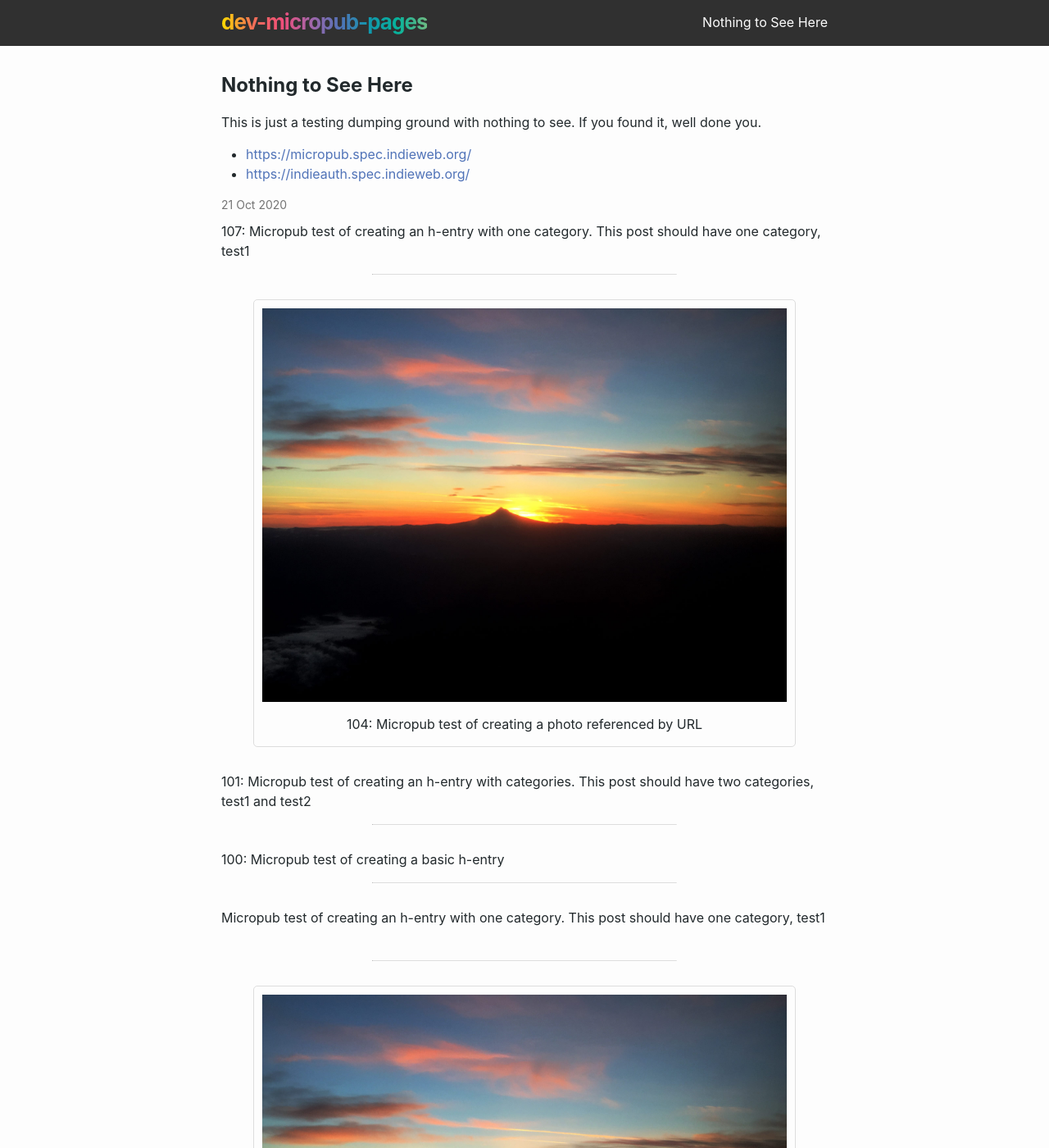
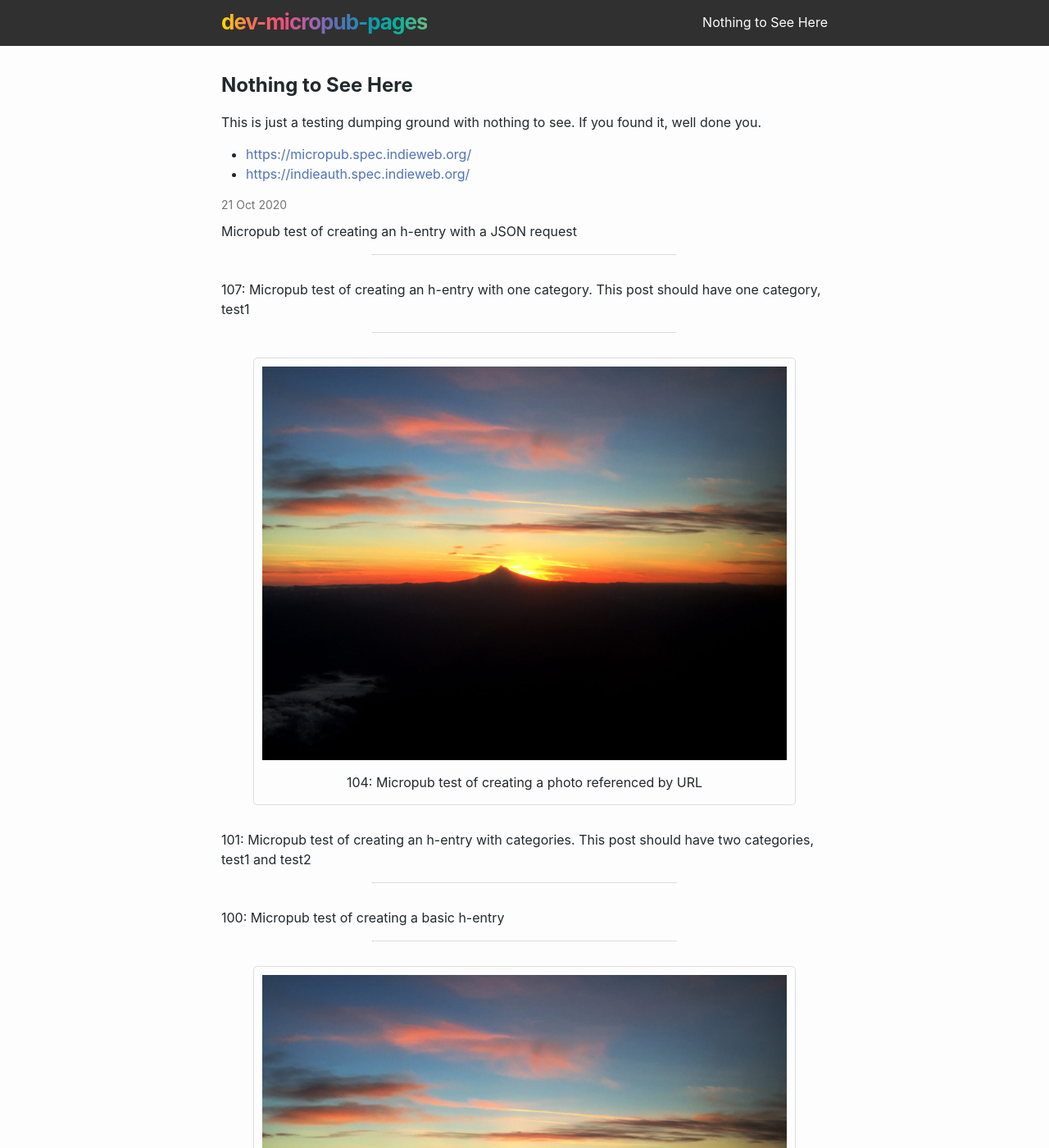
Before and after one commit to lildude/dev-micropub-pages, a Jekyll site: the page built from index.md, in a window 1280 px wide and 1400 px high. Shown: the whole window at 82% size. Built offline with Jekyll 4.4.1, drawn with Linux system fonts in a browser that asks for light colours; our own code applies the rules of GitHub Pages for plain Markdown files.

Commit message:
New note: 2020-10-21-micropub-test-of-creating-an.md

```diff
--- a/_posts/2020-10-21-micropub-test-of-creating-an.md
+++ b/_posts/2020-10-21-micropub-test-of-creating-an.md
@@ -1,8 +1,6 @@
 ---
 layout: note
-tags:
-- test1
-date: 2020-10-21 11:09:13 +0100
+date: 2020-10-21 11:17:52 +0100
 ---
 
-Micropub test of creating an h-entry with one category. This post should have one category, test1
+Micropub test of creating an h-entry with a JSON request
```
